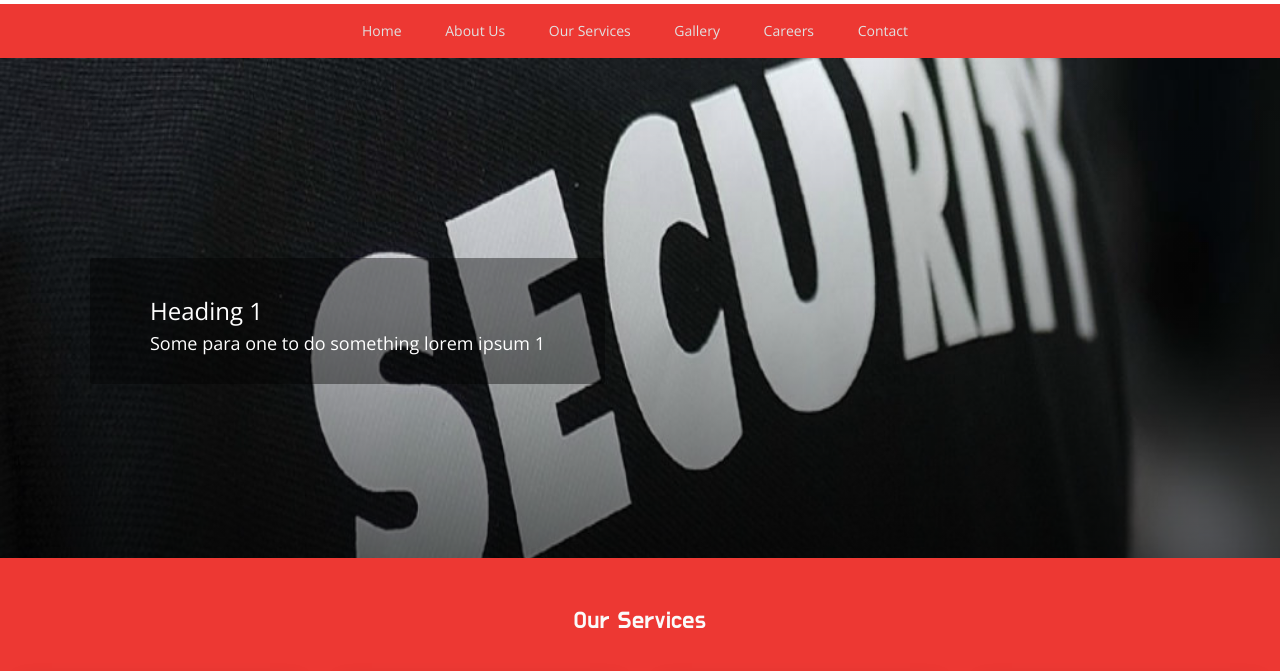
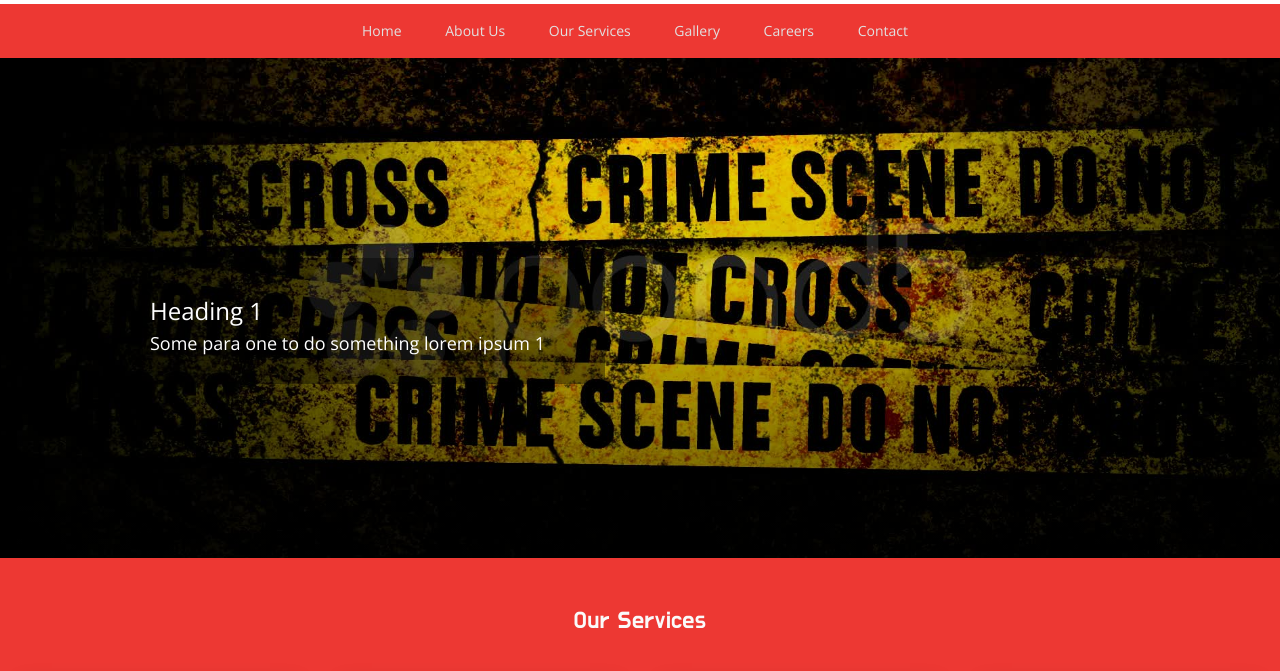
Before and after one commit to alienfoundation/senacasecurities, a plain HTML site: page index.html in a window 1280 px wide. Shown: the part 111-782 px from the top of the page. Drawn offline with nearby package versions, Linux system fonts and the light colour scheme.

Commit message:
banner images changed

```diff
--- a/css/index.css
+++ b/css/index.css
@@ -135,7 +135,7 @@ body * {
 .slider-img {
     position: relative;
     top: 0px;
-    background: url("../images/banner1.jpg");
+    background: url("../images/banner1.jpeg");
     background-size: cover;
     background-position: center;
     transition: all 0.5s ease;
--- a/index.html
+++ b/index.html
@@ -162,7 +162,7 @@
 
                   <script>
 
-                    backgroundImage = ["banner1.jpg", "banner2.jpg", "banner3.jpg", "banner4.jpg"];
+                    backgroundImage = ["banner1.jpeg", "banner2.jpg", "banner3.jpg", "banner4.jpg"];
                     sliderText = ["Heading 1","Heading 2","Heading 3","Heading 4"];
                     sliderPara = ["Some para one to do something lorem ipsum 1","Some para one to do something lorem ipsum 2","Some para one to do something lorem ipsum 3","Some para one to do something lorem ipsum 4"];
 
```
Also changed, not shown: images/banner1.jpeg (added), images/banner1.jpg (deleted), images/banner2.jpg, images/banner3.jpg, images/banner3.png (added), images/banner4.jpeg (added), images/banner4.jpg, 1 other file.
